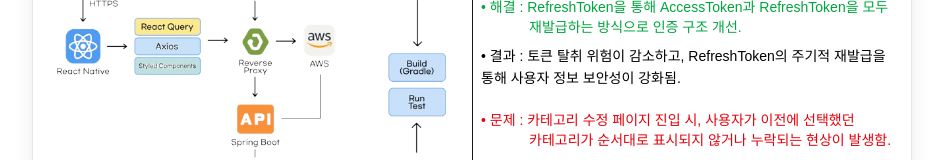
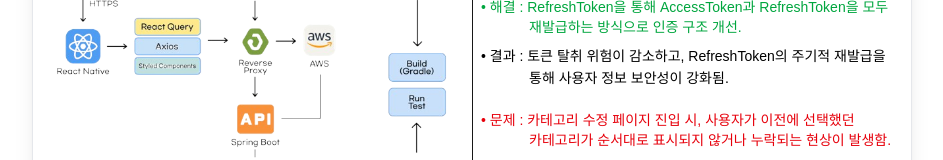
Before and after one commit to Hong-min1010/portfolio-next, a Next.js app: page /damo in a window 1280 px wide. Shown: the part 281-441 px from the top of the page, without its empty margins (168-1111 px from the left). Built offline with nearby package versions, Linux system fonts and the light colour scheme.

Commit message:
fix: CSS 누락 수정

```diff
--- a/app/damo/page.tsx
+++ b/app/damo/page.tsx
@@ -15,7 +15,7 @@ export default function Damo() {
           {
             problem: <>자동 로그인 기능 구현 과정에서 <br /><span className="ml-12">AccessToken과 RefreshToken이 혼용되어 사용됨.</span></>,
             solution: <>RefreshToken을 통해 AccessToken과 RefreshToken을 모두 <br /><span className="ml-12">재발급하는 방식으로 인증 구조 개선.</span></>,
-            result: <>토큰 탈취 위험이 감소하고, RefreshToken의 주기적 재발급을 <br /><span className="mml-12">통해 사용자 정보 보안성이 강화됨.</span></>,
+            result: <>토큰 탈취 위험이 감소하고, RefreshToken의 주기적 재발급을 <br /><span className="ml-12">통해 사용자 정보 보안성이 강화됨.</span></>,
           },
           {
             problem: <>카테고리 수정 페이지 진입 시, 사용자가 이전에 선택했던 <br /><span className="ml-12">카테고리가 순서대로 표시되지 않거나 누락되는 현상이 발생함.</span></>,
```
